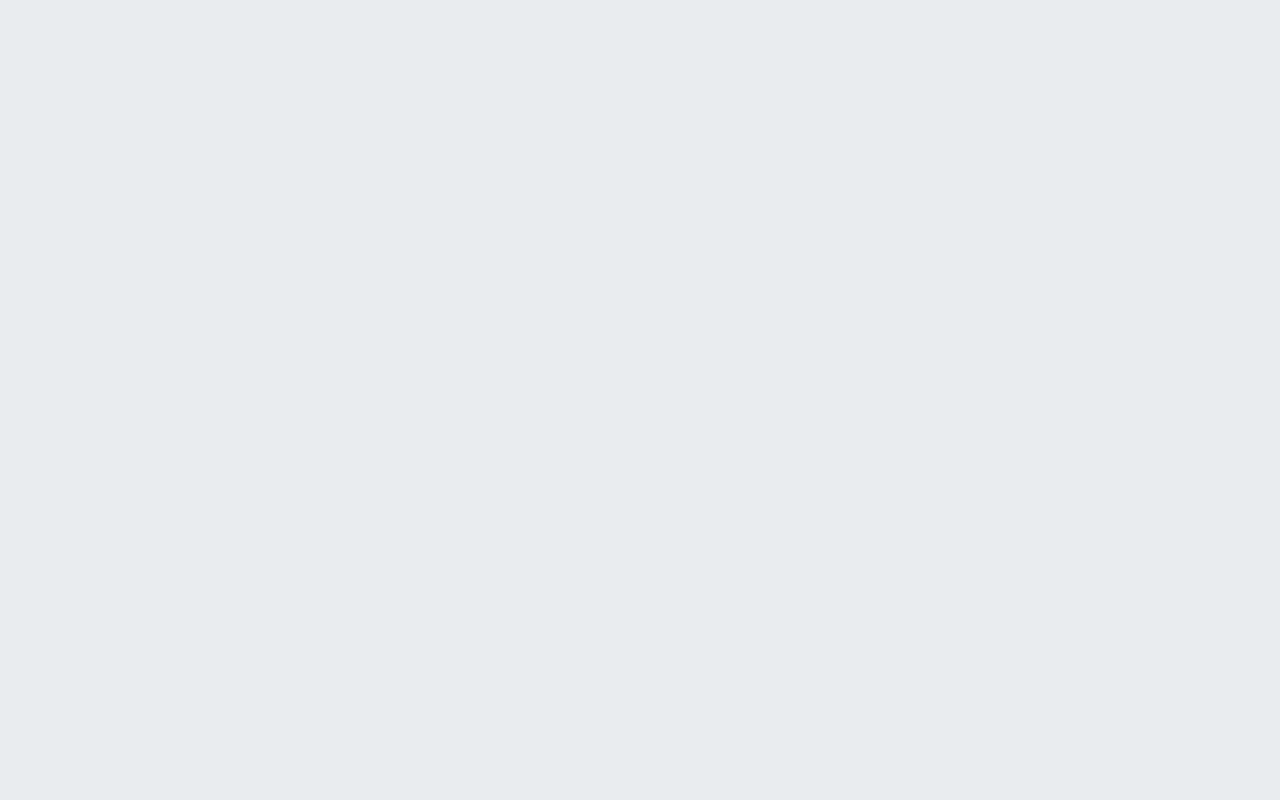
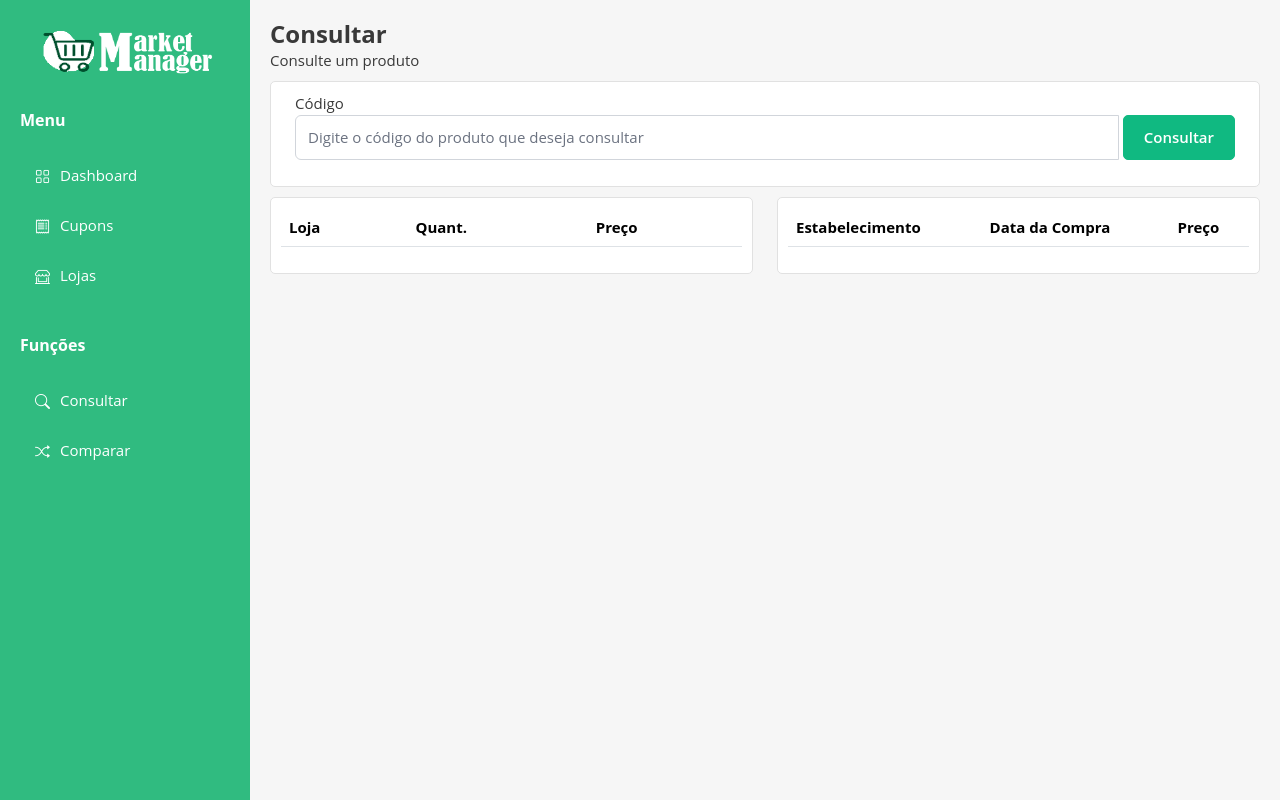
Before and after one commit to BrunoGurris/app.vue.marketmanager, a Vue app: page /consultar in a window 1280 px wide. Before the commit this address had no page. Built offline with nearby package versions, Linux system fonts and the light colour scheme.

Commit message:
feat(consult): part

```diff
--- a/src/assets/scss/styles.scss
+++ b/src/assets/scss/styles.scss
@@ -46,6 +46,7 @@
     margin: 0;
 }
 
+
 .page-content-layout {
     width: 100%;
 
--- /dev/null
+++ b/src/components/consult/TableCouponsConsult.vue
@@ -0,0 +1,44 @@
+<template>
+  <div>
+    <div class="table-responsive">
+      <table class="table table-hover">
+        <thead>
+          <tr>
+            <th scope="col">Estabelecimento</th>
+            <th scope="col">Data da Compra</th>
+            <th scope="col">Preço</th>
+          </tr>
+        </thead>
+        <tbody>
+          <tr v-for="(coupon, n) in coupons" :key="n">
+            <td>{{ coupon.company }}</td>
+            <td>{{ formatDate(coupon.date) }}</td>
+            <td>{{ formatCurrency(coupon.value) }}</td>
+          </tr>
+        </tbody>
+      </table>
+    </div>
+  </div>
+</template>
+
+<script>
+import { formatCurrencyUtils, formatDateUtils} from '@/services/utils';
+
+export default {
+  name: 'TableCouponsConsult',
+
+  props: ['coupons'],
+
+  methods: {
+    formatDate(date) {
+      return formatDateUtils(date)
+    },
+
+    formatCurrency(value) {
+      return formatCurrencyUtils(value)
+    }
+  }
+}
+</script>
+
+<style lang="scss" scoped></style>
--- /dev/null
+++ b/src/components/consult/TableStoresConsult.vue
@@ -0,0 +1,40 @@
+<template>
+  <div>
+    <div class="table-responsive">
+      <table class="table table-hover">
+        <thead>
+          <tr>
+            <th scope="col">Loja</th>
+            <th scope="col">Quant.</th>
+            <th scope="col">Preço</th>
+          </tr>
+        </thead>
+        <tbody>
+          <tr v-for="(store, n) in stores" :key="n">
+            <td>{{ store.name }}</td>
+            <td>{{ store.amount === null ? '-' : store.amount }}</td>
+            <td>{{ store.price === null ? '-' : formatCurrency(store.price) }}</td>
+          </tr>
+        </tbody>
+      </table>
+    </div>
+  </div>
+</template>
+
+<script>
+import { formatCurrencyUtils } from '@/services/utils';
+
+export default {
+  name: 'TableStoresConsult',
+
+  props: ['stores'],
+
+  methods: {
+    formatCurrency(value) {
+      return formatCurrencyUtils(value)
+    }
+  }
+}
+</script>
+
+<style lang="scss" scoped></style>
--- a/src/components/layouts/Menu.vue
+++ b/src/components/layouts/Menu.vue
@@ -37,14 +37,14 @@ export default {
         {
           title: 'Funções',
           items: [{
-            page: 'Consultar preço',
+            page: 'Consultar',
             icon: 'bi bi-search',
-            route: '/consulta-preco'
+            route: '/consultar'
           },
           {
-            page: 'Comparação',
+            page: 'Comparar',
             icon: 'bi bi-shuffle',
-            route: '/comparacao'
+            route: '/comparar'
           }]
         }
       ]
@@ -63,7 +63,7 @@ export default {
 <style lang="scss" scoped>
 .sidebar-menu {
   width: 100%;
-  margin-top: 30px;
+  margin-top: 15px;
 
   .sidebar-menu-title {
     height: 60px;
@@ -100,6 +100,8 @@ export default {
     .sidebar-menu-item-icon {
       width: 20px;
       height: 20px;
+
+      margin-right: 5px;
     }
   }
 }
--- /dev/null
+++ b/src/hooks/consultHooks.js
@@ -0,0 +1,9 @@
+import api from "@/services/axios"
+
+export async function consultPriceAndAmountHook(formConsultPriceAndAmount) {
+  try {
+    return await api.post('/consult', formConsultPriceAndAmount)
+  } catch (error) {
+    return error.response
+  }
+}
--- a/src/router/index.js
+++ b/src/router/index.js
@@ -3,6 +3,7 @@ import Layout from '../components/layouts/Layout.vue'
 import Login from '../views/Login.vue'
 import Coupons from '../views/Coupons.vue'
 import Stores from '../views/Stores.vue'
+import Consult from '../views/Consult.vue'
 
 const router = createRouter({
   history: createWebHistory(import.meta.env.BASE_URL),
@@ -21,6 +22,11 @@ const router = createRouter({
           path: '/lojas',
           name: 'Stores',
           component: Stores
+        },
+        {
+          path: '/consultar',
+          name: 'Consult',
+          component: Consult
         }
       ]
     },
--- /dev/null
+++ b/src/views/Consult.vue
@@ -0,0 +1,96 @@
+<template>
+  <div>
+    <div class="d-flex justify-content-start align-items-center">
+      <div>
+        <h4 class="page-title">Consultar</h4>
+        <span class="page-subtitle">Consulte um produto</span>
+      </div>
+    </div>
+
+    <div class="page-content-layout px-4">
+      <div class="row">
+        <div class="col-12 mb-3">
+          <label class="form-label m-0 w-100">Código</label>
+          <InputGroup>
+            <InputText v-model="formConsult.cod" type="text"
+              placeholder="Digite o código do produto que deseja consultar" />
+            <Button :label="buttonConsult.label" :disabled="buttonConsult.disabled" class="ms-1" @click="consult()" />
+          </InputGroup>
+        </div>
+      </div>
+    </div>
+
+    <div class="row">
+      <div class="col-12 col-lg-6">
+        <div class="page-content-layout">
+          <TableStoresConsult :stores="stores" />
+        </div>
+      </div>
+
+      <div class="col-12 col-lg-6">
+        <div class="page-content-layout">
+          <TableCouponsConsult :coupons="coupons" />
+        </div>
+      </div>
+    </div>
+  </div>
+</template>
+
+<script>
+import { consultPriceAndAmountHook } from '@/hooks/consultHooks'
+import TableStoresConsult from '@/components/consult/TableStoresConsult.vue'
+import TableCouponsConsult from '@/components/consult/TableCouponsConsult.vue'
+
+export default {
+  name: 'Consult',
+
+  components: {
+    TableStoresConsult,
+    TableCouponsConsult
+  },
+
+  data() {
+    return {
+      stores: [],
+      coupons: [],
+
+      formConsult: {
+        cod: ''
+      },
+
+      buttonConsult: {
+        label: 'Consultar',
+        disabled: false
+      }
+    }
+  },
+
+  methods: {
+    async consult() {
+      this.buttonConsult.label = 'Consultando...'
+      this.buttonConsult.disabled = true
+
+      this.stores = []
+      this.coupons = []
+
+      const response = await consultPriceAndAmountHook(this.formConsult)
+
+      if (response.status == 200) {
+        this.stores = response.data.stores
+        this.coupons = response.data.coupons
+        this.$toast.add({ severity: 'success', summary: 'Sucesso', detail: 'Consulta realizada com sucesso!', life: 3000 })
+      } else {
+        this.$toast.add({ severity: 'error', summary: 'Erro', detail: response.data.messages[0], life: 3000 })
+      }
+
+      this.buttonConsult.label = 'Consultar'
+      this.buttonConsult.disabled = false
+    }
+  },
+
+  created() {
+  }
+}
+</script>
+
+<style lang="scss" scoped></style>
--- a/src/views/Coupons.vue
+++ b/src/views/Coupons.vue
@@ -1,7 +1,10 @@
 <template>
   <div>
     <div class="d-flex justify-content-between align-items-center">
-      <h4 class="page-title">Cupons</h4>
+      <div>
+        <h4 class="page-title">Cupons</h4>
+        <span class="page-subtitle">Gerencie todos os seus cupons</span>
+      </div>
       <Button @click="openModalCreateCoupon()" label="Adicionar" />
     </div>
     <div class="page-content-layout">
--- a/src/views/Stores.vue
+++ b/src/views/Stores.vue
@@ -1,7 +1,10 @@
 <template>
   <div>
     <div class="d-flex justify-content-between align-items-center">
-      <h4 class="page-title">Lojas</h4>
+      <div>
+        <h4 class="page-title">Lojas</h4>
+        <span class="page-subtitle">Gerencie todas as duas lojas</span>
+      </div>
       <Button @click="openModalCreateStore()" label="Adicionar" />
     </div>
     <div class="page-content-layout">
```
